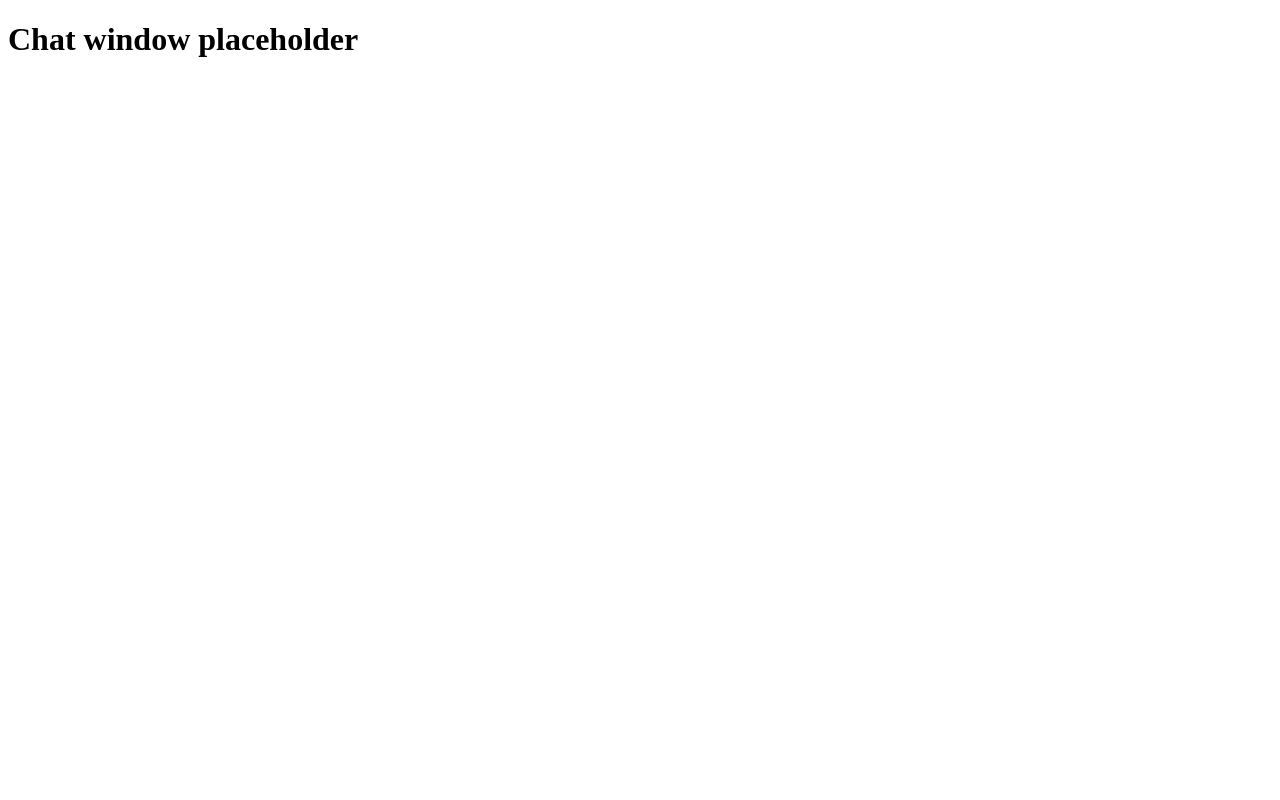
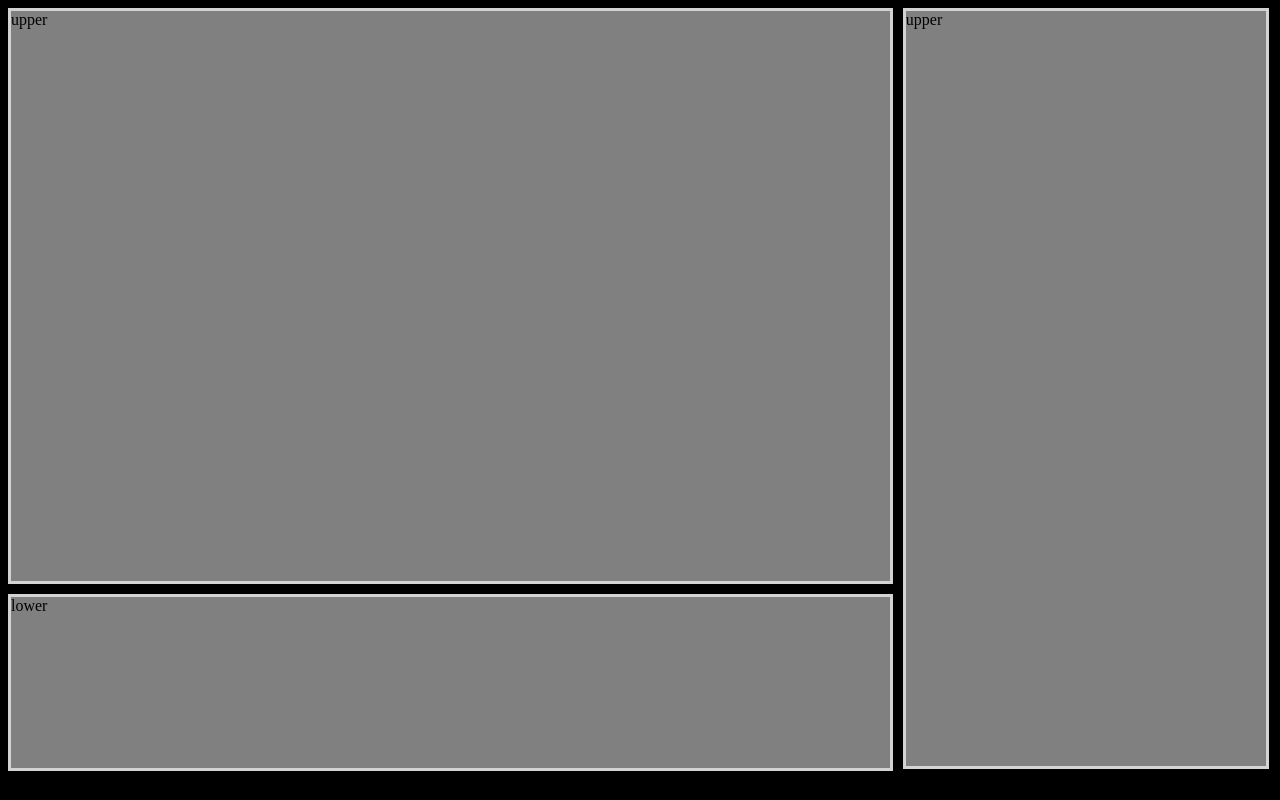
Before and after one commit to EdenOttleyHodgson/EdenChat, a Vue app: page /menu in a window 1280 px wide. Both pictures are taken after a click on the button "Begin Chatting". Built offline with nearby package versions, Linux system fonts and the light colour scheme.

Commit message:
Layed out chat window and added basic css styling

```diff
--- a/src/App.vue
+++ b/src/App.vue
@@ -7,5 +7,13 @@
 </script>
 
 <template>
+
     <RouterView/>
 </template>
+
+<style>
+    body {
+        background: black;
+        color: white;
+    }
+</style>
--- a/src/components/ChatWindow.vue
+++ b/src/components/ChatWindow.vue
@@ -1,7 +1,52 @@
 <script lang='ts'>
-    export default{}
+    export default{
+    }
 </script>
 
 <template>
-    <h1>Chat window placeholder</h1>
+    <!--Outer Background box-->
+    <div class = "flex-container">
+        <!--left most chat window box-->
+        <div class="flex-child" :style="{width: '70%', marginRight: '5px'}">
+            <div class="box" :style="{height: '75%', marginBottom: '5px'}">
+                upper
+            </div>
+            <div class="box" :style="{height: '22.5%', marginTop: '10px'}">
+                lower
+            </div>
+        </div>
+        <!--right most current users box-->
+        <div class="flex-child" :style="{width: '29%', marginLeft:'5px'}">
+            <div class="box" :style="{height: '99.35%'}">
+                upper
+            </div>
+        </div>
+    </div>
 </template>
+
+<style>
+    .flex-container {
+        display: flex;
+        height: 95%;
+        min-height: 95vh;
+    }
+
+
+    .box{
+        color: black;
+        background: gray;
+        border: 3px solid lightgray;
+    }
+    .magenta{
+        background: magenta;
+    }
+    .green{
+        background:green;
+    }
+    .yellow{
+        background:yellow;
+    }
+    .red{
+        background:red;
+    }
+</style>
```
